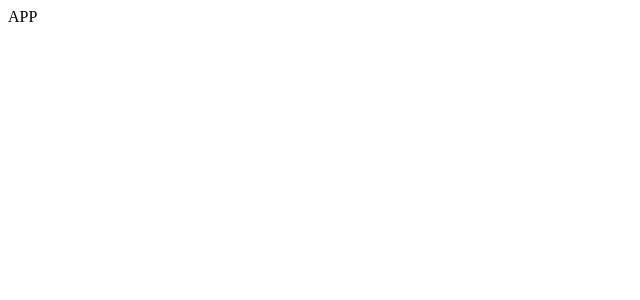
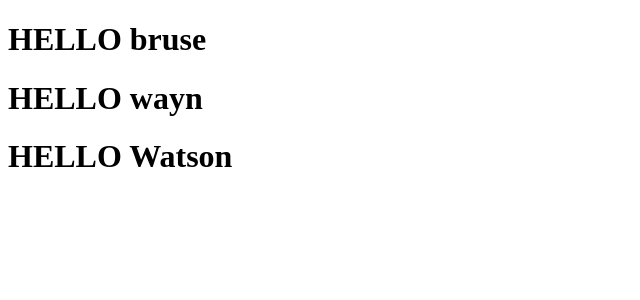
Before and after one commit to adharshrajeeev/React_Restart, a React (Create React App) app: page / in a window 1280 px wide. Shown: the top 300 px of the page, without its empty margins (0-640 px from the left). Built offline with nearby package versions, Linux system fonts and the light colour scheme.

Commit message:
understanding props

```diff
--- a/public/index.html
+++ b/public/index.html
@@ -13,6 +13,5 @@
   <body>
     <noscript>You need to enable JavaScript to run this app.</noscript>
     <div id="root"></div>
-
   </body>
 </html>
--- a/src/App.js
+++ b/src/App.js
@@ -1,9 +1,13 @@
+
+import Greet2 from "./Components/Greet2";
 
 
 function App() {
   return (
     <div className="App">
-     APP
+      <Greet2 name='bruse'/>
+      <Greet2 name='wayn'/>
+      <Greet2 name='Watson'/>
     </div>
   );
 }
--- /dev/null
+++ b/src/Components/Greet2.js
@@ -0,0 +1,7 @@
+const Greet2=(props)=>{
+    return (
+        <h1>HELLO {props.name}</h1>
+    )
+}
+
+export default Greet2
```
Also changed, not shown: src/Components/Greet.js (added, +11 -0 lines).
